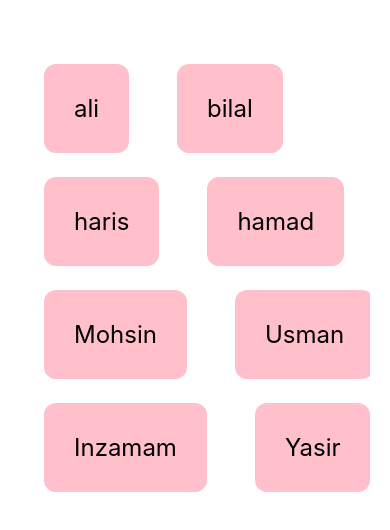
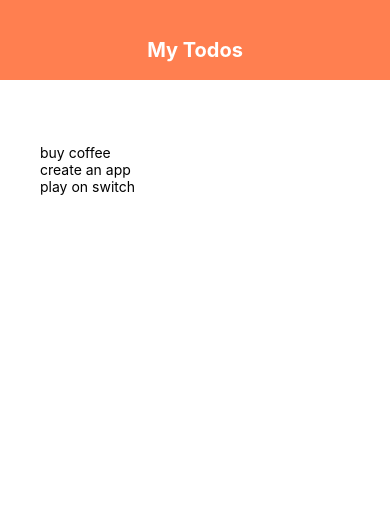
Before and after one commit to Mubassir-Ali/React-Native-Demo, a React Native app: screen / in a window 390 px wide. Shown: the top 530 px of the page. Built offline with nearby package versions, Linux system fonts and the light colour scheme.

Commit message:
add header of Todos App

```diff
--- a/App.js
+++ b/App.js
@@ -8,41 +8,28 @@ import {
   TouchableOpacity,
 } from "react-native";
 
-const Data = [
-  { name: "ali", id: "1" },
-  { name: "bilal", id: "2" },
-  { name: "haris", id: "3" },
-  { name: "hamad", id: "4" },
-  { name: "Mohsin", id: "5" },
-  { name: "Usman", id: "6" },
-  { name: "Inzamam", id: "7" },
-  { name: "Yasir", id: "8" },
+import Header from './components/Header'
+
+const todosData = [
+  { text: "buy coffee", key: "1" },
+  { text: "create an app", key: "2" },
+  { text: "play on switch", key: "3" },
 ];
 
 export default function App() {
-
-
-  const [person, setPerson] = useState(Data);
-const pressHandler=(id)=>{
-  console.log(id);
-  setPerson((prevPerson)=>{
-    return prevPerson.filter(person=>person.id !=id)
-  })
-}
+  const [todos, setTodos] = useState(todosData);
   return (
     <View style={styles.container}>
-      <FlatList
-        numColumns={2}
-        keyExtractor={(item) => item.id}
-        data={person}
-        renderItem={({ item }) => (
-          <TouchableOpacity onPress={()=>pressHandler(item.id)}>
-            <Text style={styles.item}>{item.name}</Text>
-          </TouchableOpacity>
-        )}
-      />
-
-      <StatusBar style="auto" />
+      <Header/>
+      <View style={styles.content}>
+        {/* todo Form */}
+        <View style={styles.list}>
+          <FlatList
+            data={todos}
+            renderItem={({ item }) => <Text>{item.text}</Text>}
+          />
+        </View>
+      </View>
     </View>
   );
 }
@@ -51,18 +38,12 @@ const styles = StyleSheet.create({
   container: {
     flex: 1,
     backgroundColor: "#fff",
-    // alignItems: "center",
-    // justifyContent: "center",
-    paddingTop: 40,
-    paddingHorizontal: 20,
   },
-  item: {
-    backgroundColor: "pink",
-    padding: 30,
-    marginTop: 24,
-    fontSize: 24,
-    textAlign: "center",
-    borderRadius: 12,
-    marginHorizontal: 24,
+  content: {
+    padding: 40,
+
   },
+  list:{
+    marginTop:24
+  }
 });
--- /dev/null
+++ b/components/Header.js
@@ -0,0 +1,26 @@
+import React from 'react'
+import { StyleSheet,View, Text } from 'react-native'
+
+export default function Header() {
+    return (
+        <View style={styles.header}>
+            <Text style={styles.title}>My Todos</Text>
+        </View>
+    )
+}
+
+const styles =StyleSheet.create({
+    header:{
+        height:80,
+        paddingTop:38,
+        backgroundColor:"coral"
+
+    },
+    title:{
+        textAlign:"center",
+        color:"#fff",
+        fontWeight: "bold",
+        fontSize:20
+
+    }
+})
```
